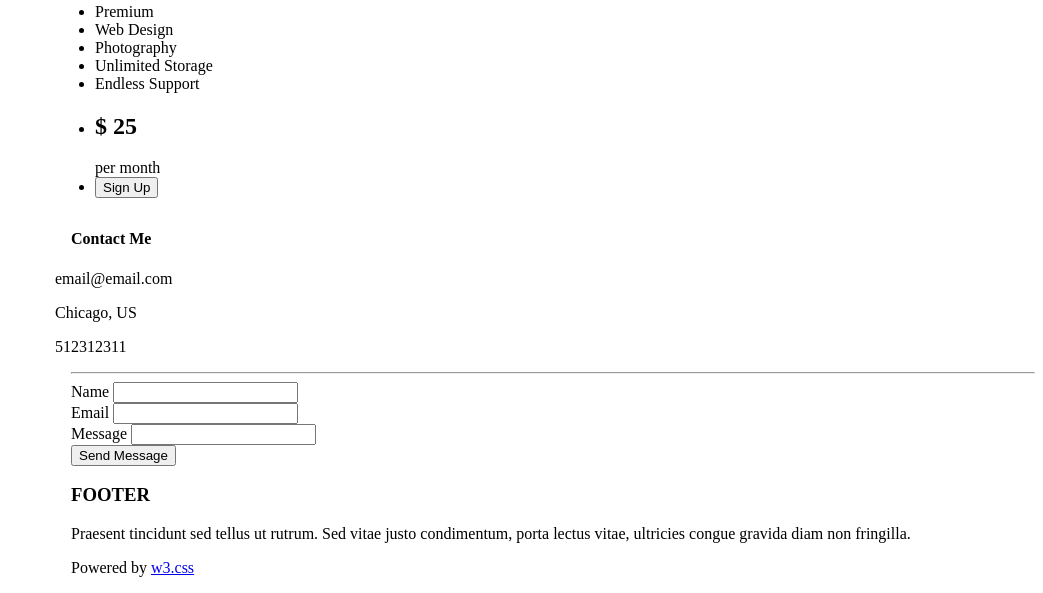
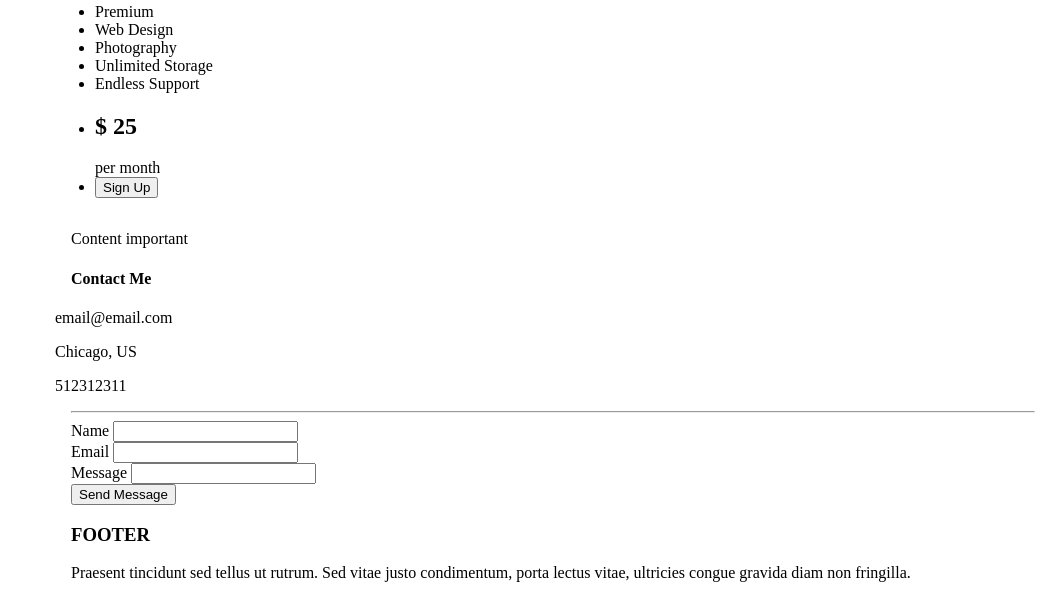
Before and after one commit to AyaSho3ep/group2-4-6, a plain HTML site: page index.html in a window 1280 px wide. Shown: the part 1881-2474 px from the top of the page, without its empty margins (237-1280 px from the left). Drawn offline with Linux system fonts and the light colour scheme.

Commit message:
content important

```diff
--- a/index.html
+++ b/index.html
@@ -209,6 +209,7 @@
     </div>
   </div>
   <!-- Contact Section -->
+  <div>Content important</div>
   <div class="w3-container w3-padding-large w3-grey">
     <h4 id="contact"><b>Contact Me</b></h4>
     <div class="w3-row-padding w3-center w3-padding-24" style="margin:0 -16px">
```
